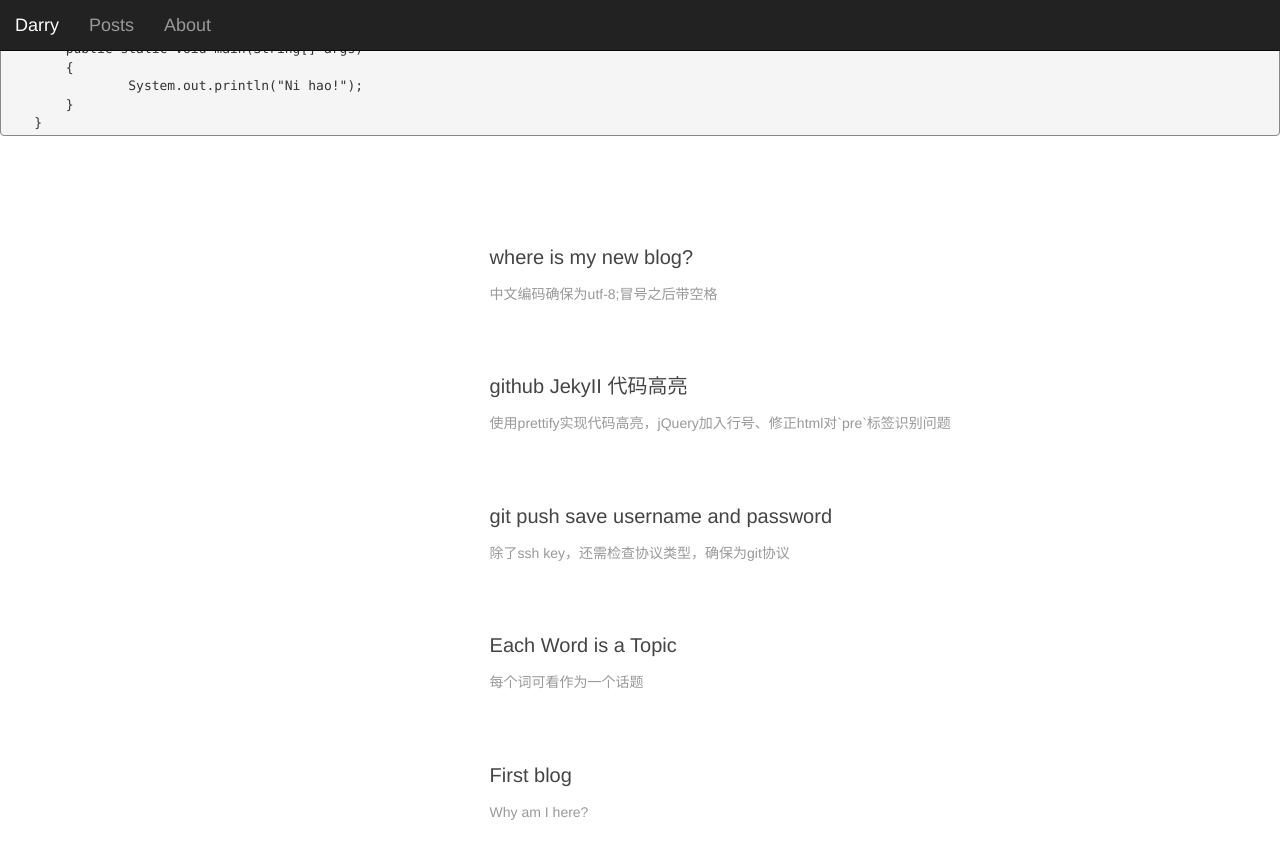
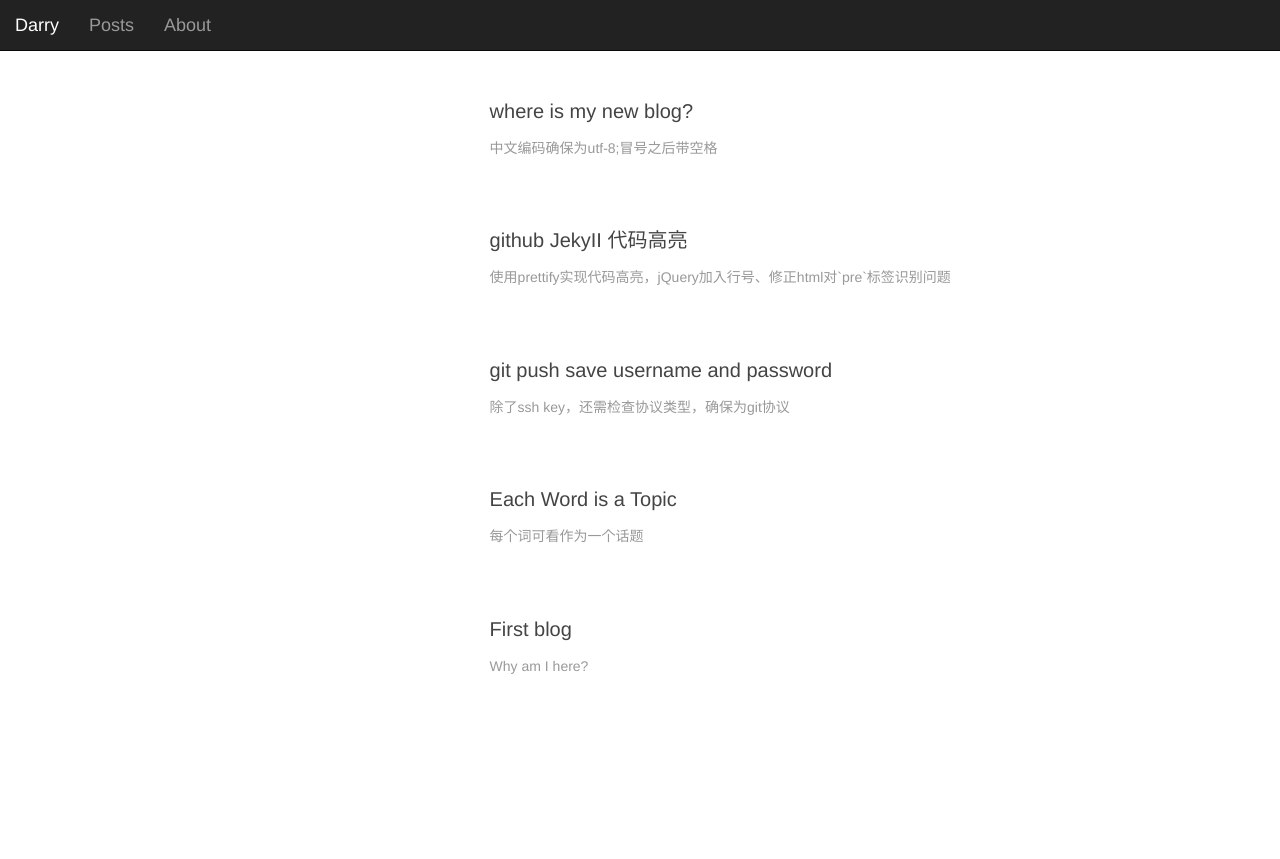
Before and after one commit to ldengjie/ldengjie.github.io, a Jekyll site: the page built from index.md, in a window 1280 px wide. Shown: the top 859 px of the page. Built offline with Jekyll 4.4.1, drawn with Linux system fonts in a browser that asks for light colours; Markdown is read by kramdown in place of the engine named in the settings; comment, search, counter and statistics services are not loaded.

Commit message:
prettify

```diff
--- a/_layouts/default.html
+++ b/_layouts/default.html
@@ -47,17 +47,6 @@ $(window).load(function () {
         })
 </script>
 
-
-<pre class="prettyprint linenums">
-    public class HelloWord
-    {
-        public static void main(String[] args)
-        {
-                System.out.println("Ni hao!");
-        }
-    }
-</pre>
-
     {{ content }}
 
 <!-- jQuery (necessary for Bootstrap's JavaScript plugins) -->
```
